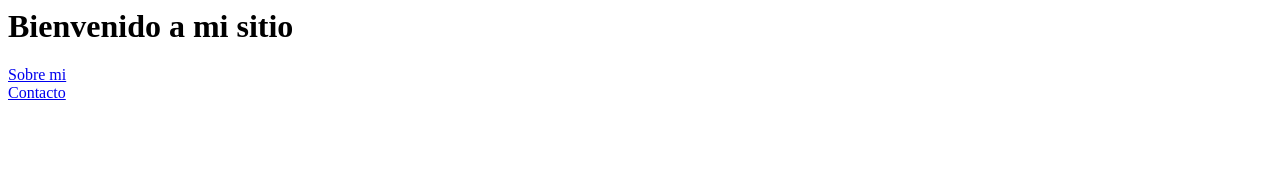
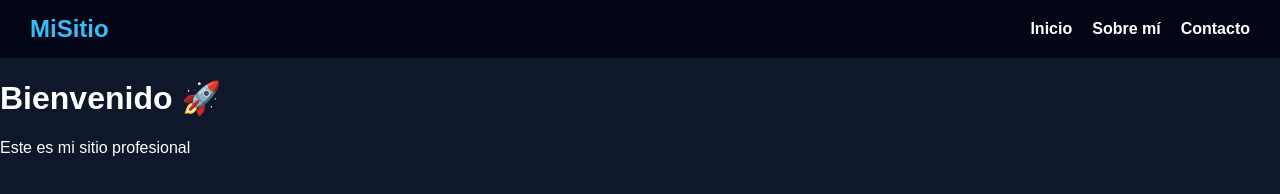
Before and after one commit to cristhianriascos/mi-app-azure, a plain HTML site: page index.html in a window 1280 px wide. Drawn offline with Linux system fonts and the light colour scheme.

Commit message:
agregando mas estilo

```diff
--- a/index.html
+++ b/index.html
@@ -1,4 +1,23 @@
-<h1>Bienvenido a mi sitio</h1>
+<!DOCTYPE html>
+<html>
+<head>
+  <title>Inicio</title>
+  <link rel="stylesheet" href="style.css">
+</head>
 
-<a href="sobre.html">Sobre mi</a><br>
-<a href="contacto.html">Contacto</a>
+<body>
+
+  <nav class="menu">
+    <h2 class="logo">MiSitio</h2>
+    <ul>
+      <li><a href="index.html">Inicio</a></li>
+      <li><a href="sobre.html">Sobre mí</a></li>
+      <li><a href="contacto.html">Contacto</a></li>
+    </ul>
+  </nav>
+
+  <h1>Bienvenido 🚀</h1>
+  <p>Este es mi sitio profesional</p>
+
+</body>
+</html>
--- a/style.css
+++ b/style.css
@@ -1,12 +1,43 @@
+/* RESET básico */
 body {
+  margin: 0;
+  font-family: Arial, sans-serif;
   background-color: #0f172a;
   color: white;
-  font-family: Arial;
-  text-align: center;
 }
 
-a {
+/* MENÚ */
+.menu {
+  display: flex;
+  justify-content: space-between;
+  align-items: center;
+  background-color: #020617;
+  padding: 15px 30px;
+}
+
+/* LOGO */
+.logo {
+  margin: 0;
   color: #38bdf8;
-  display: block;
-  margin: 10px;
 }
+
+/* LISTA */
+.menu ul {
+  list-style: none;
+  display: flex;
+  gap: 20px;
+  margin: 0;
+}
+
+/* LINKS */
+.menu a {
+  text-decoration: none;
+  color: white;
+  font-weight: bold;
+  transition: 0.3s;
+}
+
+/* HOVER (efecto bonito) */
+.menu a:hover {
+  color: #38bdf8;
+}
```
